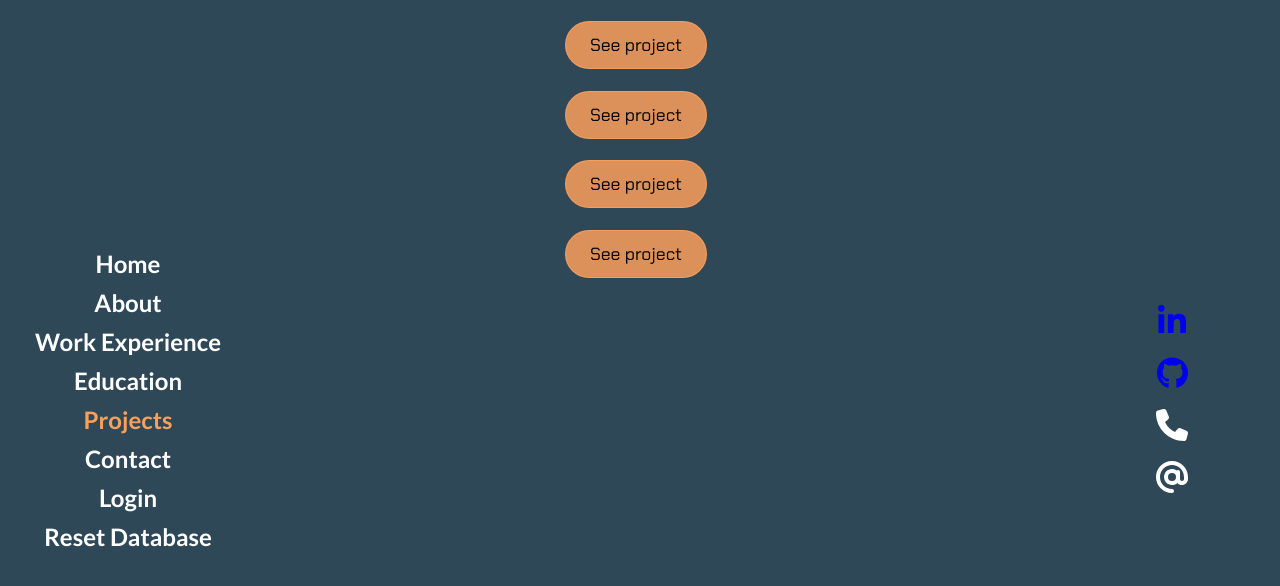
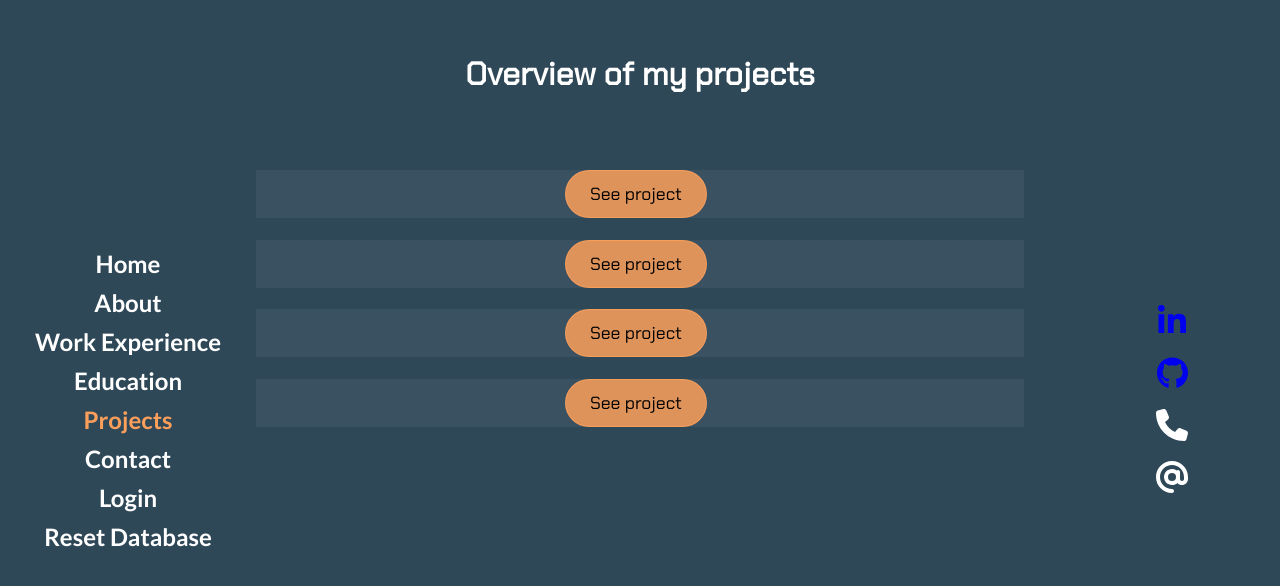
Before and after one commit to LadvikM/cv_front_new, a Vue app: page /projects in a window 1280 px wide. Shown: the top 586 px of the page. Built offline with nearby package versions, Linux system fonts and the light colour scheme; no server answers.

Commit message:
CSS added to education

```diff
--- a/src/components/NavigationMenu.vue
+++ b/src/components/NavigationMenu.vue
@@ -137,9 +137,9 @@ export default {
           subjects: [{
             subject: 'ChooseIT!',
             degree: 'Retraining',
-            startDate: '2023-06-27',
-            endDate: '2023-07-17',
-            description: '240 hour bootcamp, where I got basic web development knowledge. During training Java, PostgreSQL, RESTful API, Spring Boot, HTML5, CSS, CSS Bootsrap, JavaScript, Vue.js. technologies were used.',
+            startDate: '2023-01-16',
+            endDate: '2023-02-27',
+            description: '240 hour bootcamp, where I got basic web development knowledge. During training I used Java, PostgreSQL, RESTful API, Spring Boot, HTML5, CSS, CSS Bootsrap, JavaScript, Vue.js. technologies were used.',
 
           }]
         }).then(() => {
--- a/src/store/modules/authentication/actions.js
+++ b/src/store/modules/authentication/actions.js
@@ -3,9 +3,10 @@ import axios from "axios";
 
 export default {
     auth(context, payload) {
-        let url = 'https://identitytoolkit.googleapis.com/v1/accounts:signUp?key=AIzaSyAdSX4WKcnk8B8yOThVu14tOkmmHLdGZk8'
+        const key = ""
+        let url = 'https://identitytoolkit.googleapis.com/v1/accounts:signUp?key=' + key
         if (payload.mode === 'login') {
-            url = 'https://identitytoolkit.googleapis.com/v1/accounts:signInWithPassword?key=AIzaSyAdSX4WKcnk8B8yOThVu14tOkmmHLdGZk8'
+            url = 'https://identitytoolkit.googleapis.com/v1/accounts:signInWithPassword?key=' + key
         }
         axios.post(url, {
             email: payload.email,
--- a/src/views/ProjectsView.vue
+++ b/src/views/ProjectsView.vue
@@ -11,9 +11,12 @@
       <div v-if="isFormView">
         <projects-form></projects-form>
       </div>
-      <div v-for="project in projects" :key="project.key">
+      <div class="page-header">
+        <h1>Overview of my projects</h1>
+      </div>
+      <div class="project" v-for="project in projects" :key="project.key">
         <div v-if="!isFormView">
-          <h1>{{ project.projectName }}</h1>
+          <h1 class="project-name">{{ project.projectName }}</h1>
           <a :href="project.projectLink"><base-button>See project</base-button></a>
           <p>{{ project.projectDescription }}</p>
           <base-button v-if="isLoggedIn" @click="deleteProject(project.id)">Delete</base-button>
@@ -109,3 +112,11 @@ export default {
   }
 }
 </script>
+<style scoped>
+.page-header {
+  padding: 2rem
+}
+.project {
+  background-color: rgba(255, 255, 255, 0.05);
+}
+</style>
```
